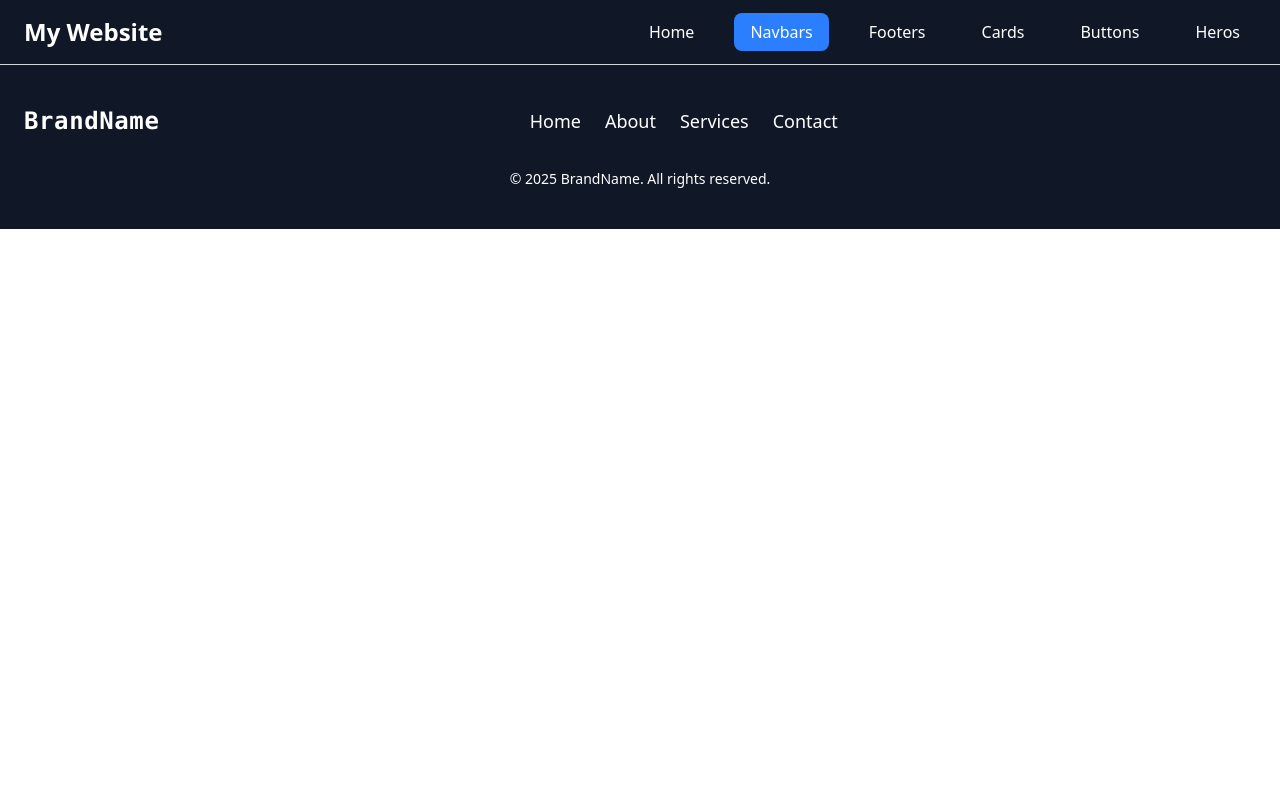
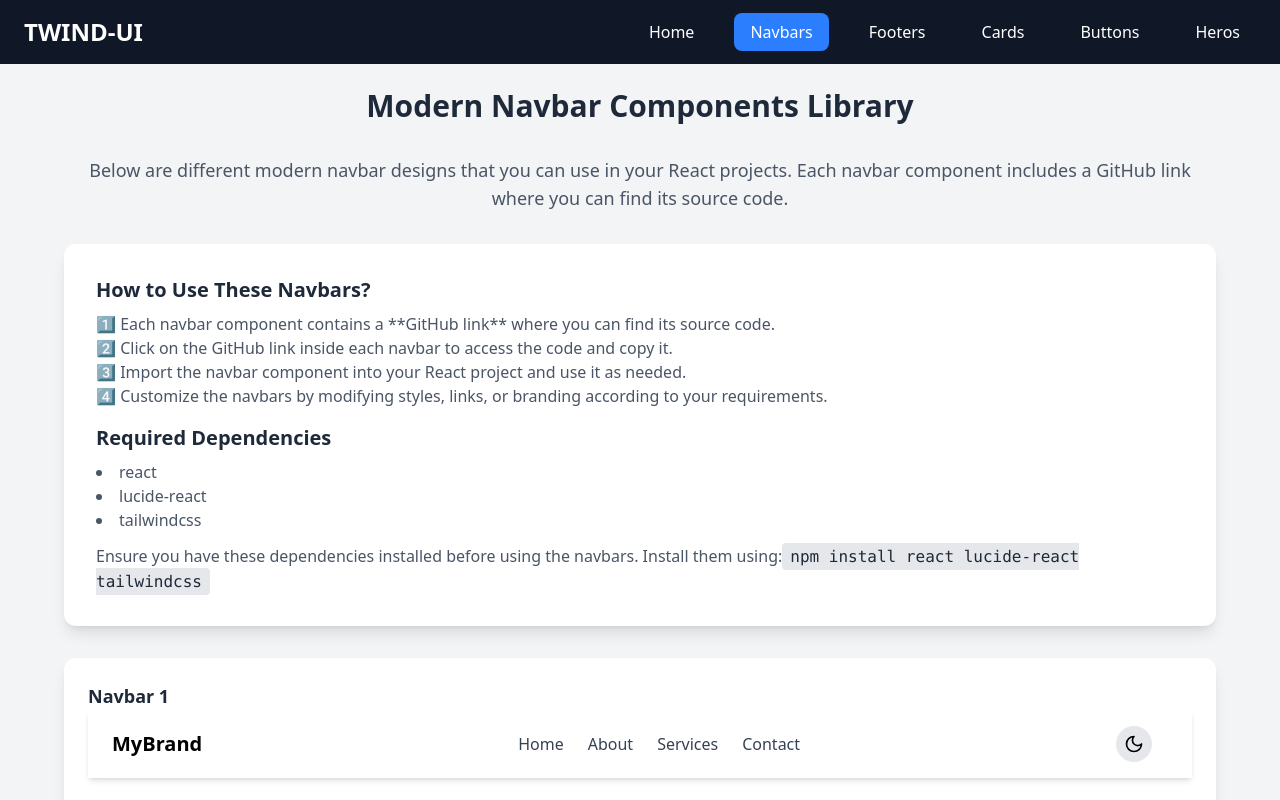
Before and after one commit to coder-prashant-raut/TWIND-UI, a React (Vite) app: page /navbars in a window 1280 px wide. Shown: the top 800 px of the page. Built offline with nearby package versions, Linux system fonts and the light colour scheme.

Commit message:
resolved footer links issue

```diff
--- a/src/App.jsx
+++ b/src/App.jsx
@@ -17,7 +17,7 @@ const App = () => {
       <div>
         <nav className="bg-gray-900 text-white py-4 shadow-md">
           <div className="container mx-auto flex justify-between items-center px-6">
-            <h1 className="text-2xl font-bold">My Website</h1>
+            <h1 className="text-2xl font-bold">TWIND-UI</h1>
             <ul className="flex space-x-6">
               {["Home", "Navbars", "Footers", "Cards", "Buttons", "Heros"].map(
                 (page) => (
@@ -41,7 +41,7 @@ const App = () => {
 
         <Routes>
           <Route path="/" element={<Home />} />
-          <Route path="/navbar" element={<NavBars />} />
+          <Route path="/navbars" element={<NavBars />} />
           <Route path="/footers" element={<Footers />} />
           <Route path="/cards" element={<Cards />} />
           <Route path="/buttons" element={<Buttons />} />
@@ -53,7 +53,7 @@ const App = () => {
         <div className="container mx-auto px-6 flex flex-col md:flex-row justify-between items-center">
           {/* Brand Name */}
           <div className="text-2xl font-extrabold tracking-wide font-mono">
-            BrandName
+            TWIND-UI
           </div>
 
           {/* Navigation Links */}
--- a/src/components/footers/Footer1.jsx
+++ b/src/components/footers/Footer1.jsx
@@ -44,7 +44,7 @@ const Footer1 = () => {
         {/* GitHub Code Link Section */}
       <div className="text-center mt-6">
         <a
-          href="https://github.com/coder-prashant-raut/TWIND-UI/blob/main/src/components/navbars/NavBar4.jsx"
+          href="https://github.com/coder-prashant-raut/TWIND-UI/blob/main/src/components/footers/Footer1.jsx"
           target="_blank"
           className="bg-blue-500 text-white px-4 py-2 rounded-md inline-block mt-2"
         >
--- a/src/components/footers/Footer2.jsx
+++ b/src/components/footers/Footer2.jsx
@@ -36,7 +36,7 @@ const Footer2 = () => {
         {/* GitHub Code Link Section */}
       <div className="text-center mt-6">
         <a
-          href="https://github.com/coder-prashant-raut/TWIND-UI/blob/main/src/components/navbars/NavBar4.jsx"
+          href="https://github.com/coder-prashant-raut/TWIND-UI/blob/main/src/components/footers/Footer2.jsx"
           target="_blank"
           className="bg-blue-500 text-white px-4 py-2 rounded-md inline-block mt-2"
         >
--- a/src/components/footers/Footer3.jsx
+++ b/src/components/footers/Footer3.jsx
@@ -57,7 +57,7 @@ const Footer3 = () => {
          {/* GitHub Code Link Section */}
       <div className="text-center mt-6">
         <a
-          href="https://github.com/coder-prashant-raut/TWIND-UI/blob/main/src/components/navbars/NavBar4.jsx"
+          href="https://github.com/coder-prashant-raut/TWIND-UI/blob/main/src/components/footers/Footer3.jsx"
           target="_blank"
           className="bg-blue-500 text-white px-4 py-2 rounded-md inline-block mt-2"
         >
--- a/src/components/footers/Footer4.jsx
+++ b/src/components/footers/Footer4.jsx
@@ -48,7 +48,7 @@ const Footer4 = () => {
         {/* GitHub Code Link Section */}
       <div className="text-center mt-6">
         <a
-          href="https://github.com/coder-prashant-raut/TWIND-UI/blob/main/src/components/navbars/NavBar4.jsx"
+          href="https://github.com/coder-prashant-raut/TWIND-UI/blob/main/src/components/footers/Footer4.jsx"
           target="_blank"
           className="bg-blue-500 text-white px-4 py-2 rounded-md inline-block mt-2"
         >
--- a/src/components/footers/Footer5.jsx
+++ b/src/components/footers/Footer5.jsx
@@ -40,7 +40,7 @@ const Footer5 = () => {
         {/* GitHub Code Link Section */}
       <div className="text-center mt-6">
         <a
-          href="https://github.com/coder-prashant-raut/TWIND-UI/blob/main/src/components/navbars/NavBar4.jsx"
+          href="https://github.com/coder-prashant-raut/TWIND-UI/blob/main/src/components/footers/Footer5.jsx"
           target="_blank"
           className="bg-blue-500 text-white px-4 py-2 rounded-md inline-block mt-2"
         >
--- a/src/components/navbars/NavBars.jsx
+++ b/src/components/navbars/NavBars.jsx
@@ -20,10 +20,10 @@ function NavBars() {
         <div className="bg-white shadow-lg rounded-xl p-4 sm:p-8">
           <h2 className="text-xl font-semibold text-gray-800">How to Use These Navbars?</h2>
           <p className="text-gray-600 mt-2 text-sm sm:text-base">
-            1️⃣ Each navbar component contains a **GitHub link** where you can find its source code.
-            2️⃣ Click on the GitHub link inside each navbar to access the code and copy it.
-            3️⃣ Import the navbar component into your React project and use it as needed.
-            4️⃣ Customize the navbars by modifying styles, links, or branding according to your requirements.
+            1️⃣ Each navbar component contains a **GitHub link** where you can find its source code.  <br />
+            2️⃣ Click on the GitHub link inside each navbar to access the code and copy it.  <br />
+            3️⃣ Import the navbar component into your React project and use it as needed.  <br />
+            4️⃣ Customize the navbars by modifying styles, links, or branding according to your requirements.  <br />
           </p>
 
           <h2 className="text-xl font-semibold text-gray-800 mt-4">Required Dependencies</h2>
```
